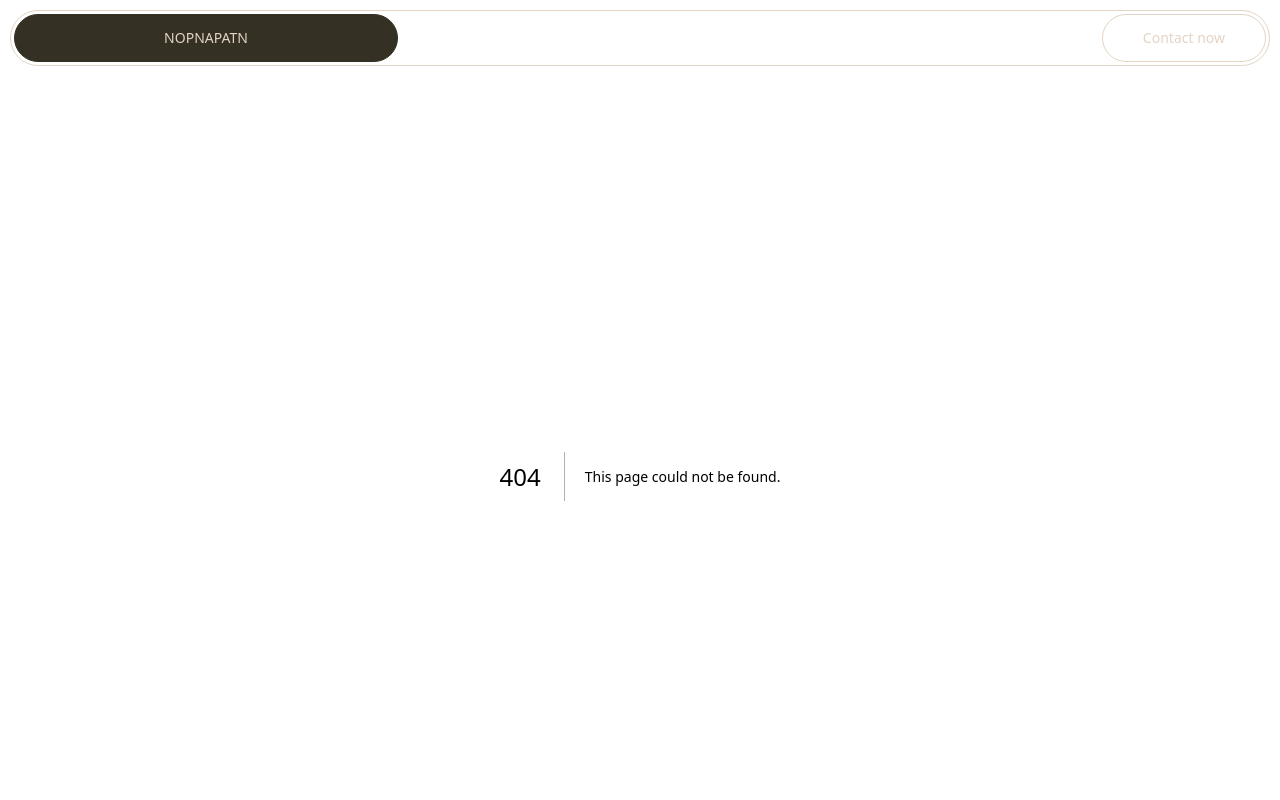
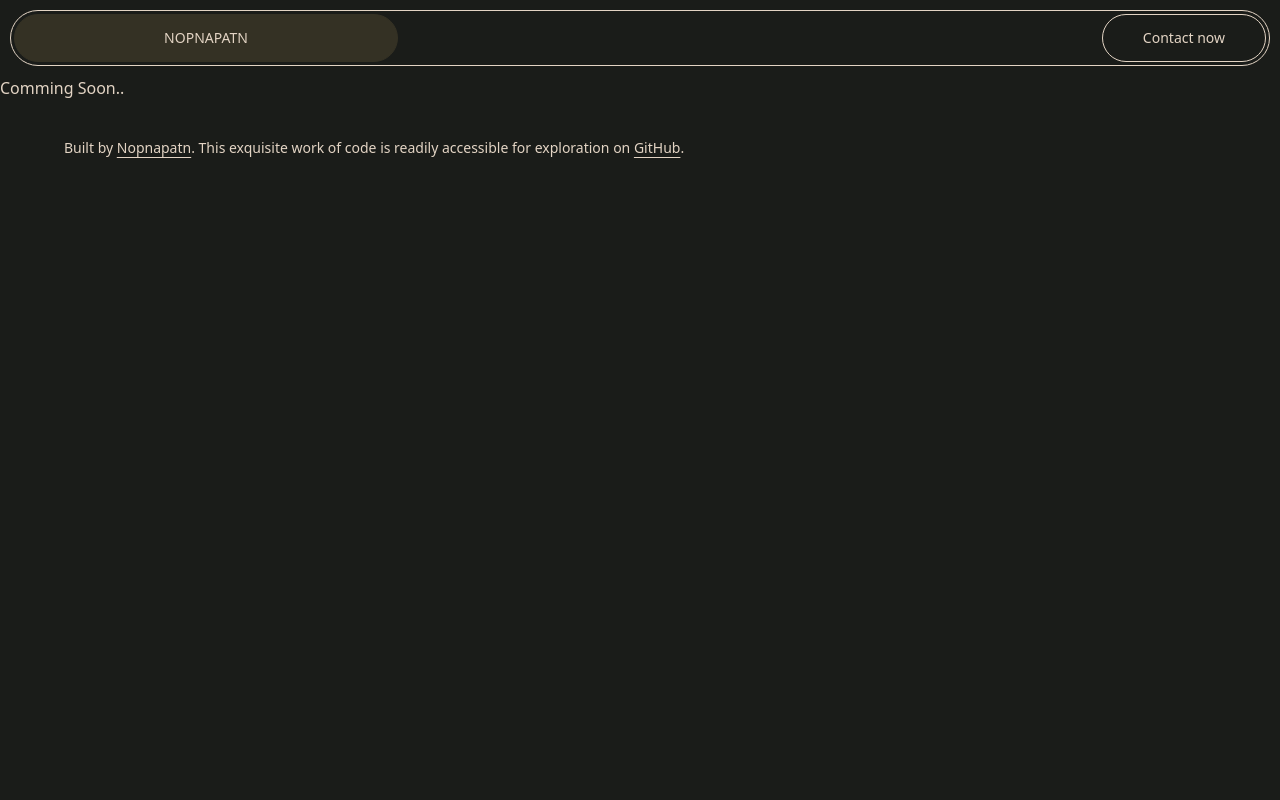
Before and after one commit to nopnapatn/portfolio, a Next.js app: page /contact in a window 1280 px wide. Before the commit this address had no page. Shown: the top 800 px of the page. Built offline with nearby package versions, Linux system fonts and the light colour scheme.

Commit message:
feat(page): make conatact page

```diff
--- /dev/null
+++ b/src/app/contact/page.tsx
@@ -0,0 +1,7 @@
+export default function Page() {
+  return (
+    <div>
+      <p>Comming Soon..</p>
+    </div>
+  )
+}
--- a/src/app/page.tsx
+++ b/src/app/page.tsx
@@ -1,6 +1,5 @@
+import ArtworkCard from "@/app/_components/artwork-card"
 import Container from "@/components/layout/container"
-
-import ArtworkCard from "./_components/artwork-card"
 
 export default function Home() {
   return (
```
